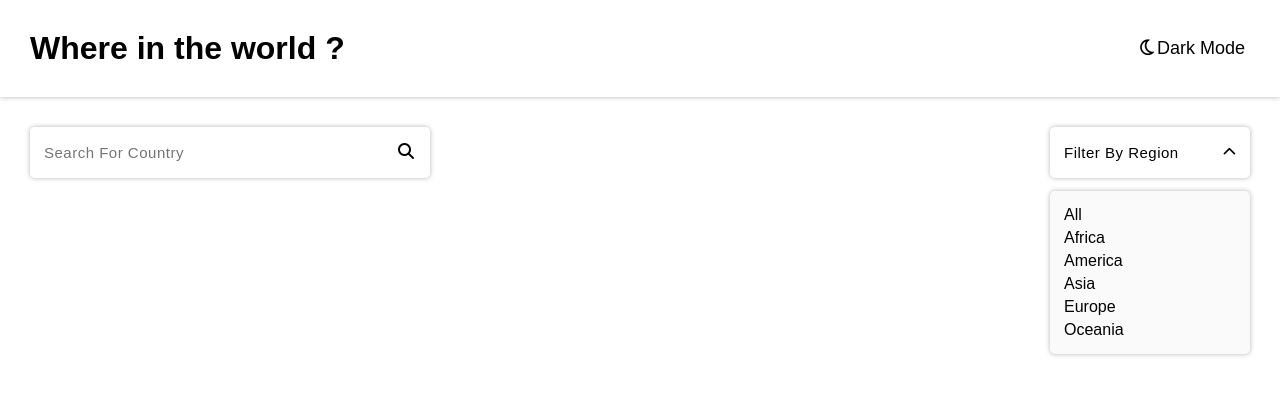
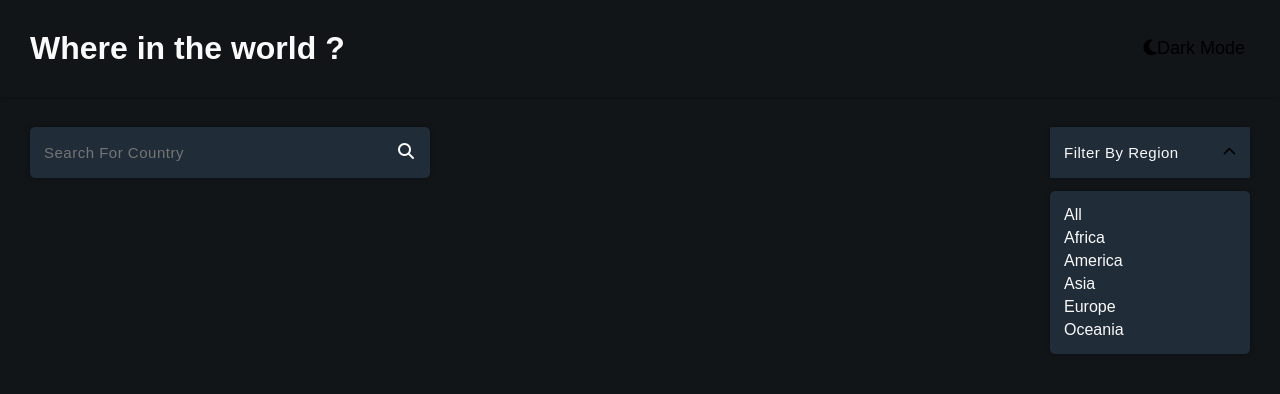
Before and after one commit to abdelghani200/Countries_api, a plain HTML site: page index.html in a window 1280 px wide. Both pictures are taken after a click on the button "Dark Mode". Drawn offline with Linux system fonts and the light colour scheme; no server answers.

Commit message:
dark mode

```diff
--- a/index.html
+++ b/index.html
@@ -11,7 +11,7 @@
 <body>
     <div class="container">
         <h1>Where in the world ?</h1>
-        <button class="toggle"><i class="far fa-moon"></i>Dark Mode</button>
+        <button class="toggle"><i class="far fa-moon moon"></i>Dark Mode</button>
     </div>
     <div class="container">
         <div class="form-control">
--- a/index.js
+++ b/index.js
@@ -3,6 +3,8 @@ const dropDown = document.querySelector(".dropDown");
 const dropElem = document.querySelector(".drop");
 const region = document.querySelectorAll(".region");
 const search = document.querySelector(".search");
+const toggle = document.querySelector(".toggle");
+const moon = document.querySelector(".moon");
 //console.log(region);
 
 async function getCountry()
@@ -37,7 +39,7 @@ function showCountry(data)
 dropDown.addEventListener("click",()=>{
 
     dropElem.classList.toggle("showDropDown")
-    console.log("hello");
+    //console.log("hello");
 
 })
 
@@ -48,7 +50,7 @@ region.forEach(element => {
         // console.log(element.innerText);
         console.log(element);
         Array.from(regionName).forEach(ele =>{
-            console.log(ele.innerText);
+            //console.log(ele.innerText);
             if(ele.innerText.includes(element.innerText) || element.innerText == "All"){
                 ele.parentElement.parentElement.style.display = "grid";
             }
@@ -71,3 +73,8 @@ search.addEventListener("input",()=>{
     }
    });
 })
+
+toggle.addEventListener("click",()=>{
+    document.body.classList.toggle("dark")
+    moon.classList.toggle("fas")
+})
--- a/style.css
+++ b/style.css
@@ -11,6 +11,14 @@ body{
     --bgColor:hsl(0, 0%, 98%);
     --fontcolor:hsl(200, 15%, 8%);
     font-family: "Nunito Sans", sans-serif;
+}
+
+.dark{
+    --bgColor:hsl(200, 15%, 8%);
+    --fontcolor:hsl(0, 0%, 98%);
+    background: var(--bgColor);
+    color: var(--fontcolor) !important;
+    --countrybgColor:hsl(207, 26%, 17%);
 }
 
 .container{
@@ -45,6 +53,7 @@ button{
     position: relative;
     border-radius: 5px;
     overflow: hidden;
+    background: var(--countrybgColor);
 }
 
 .form-control input{
@@ -54,6 +63,8 @@ button{
     border: 0;
     font-size: 15px;
     letter-spacing: 0.5px;
+    background: transparent;
+    color: var(--fontcolor);
 }
 
 .form-control i{
@@ -70,6 +81,7 @@ i{
 .dropDownCon{
     width: 200px;
     position: relative;
+    background: var(--countrybgColor);
 }
 
 .dropDown{
@@ -96,6 +108,7 @@ i{
     border-radius: 5px;
     background: var(--bgColor);
     cursor: pointer;
+    background: var(--countrybgColor);
 }
 
 .drop p{
@@ -115,6 +128,7 @@ i{
     width: 300px;
     border-radius: 5px;
     overflow: hidden;
+    background: var(--countrybgColor);
 }
 
 .country-img{
```
